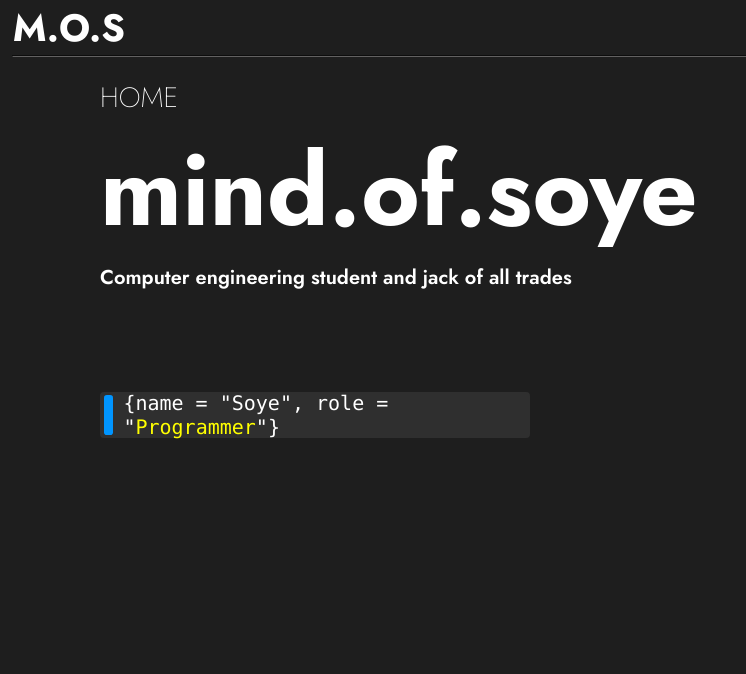
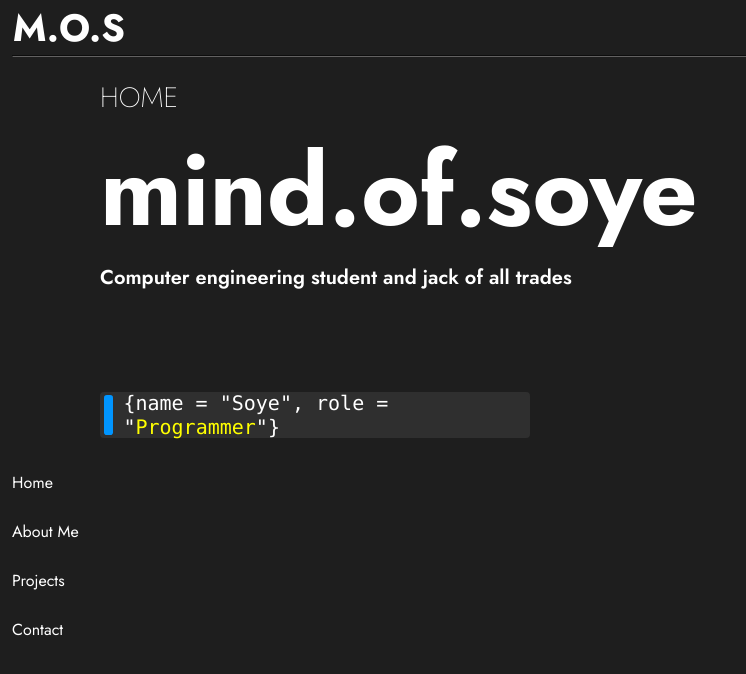
Before and after one commit to mind-of-soye/mind.of.soye, a React (Vite) app: page / in a window 1280 px wide. Shown: the top 674 px of the page, without its empty margins (0-746 px from the left). Built offline with nearby package versions, Linux system fonts and the light colour scheme.

Commit message:
create navbar

```diff
--- a/src/App.jsx
+++ b/src/App.jsx
@@ -1,13 +1,16 @@
-import Codeblock from "./components/Codeblock";
-import HeadingWithPageTitle from "./components/HeadingWithPageTitle";
 import Main from "./components/Main";
 import Taskbar from "./components/Taskbar";
+import NavBar from "./components/NavBar";
 
 function App() {
   return (
     <>
-      <Taskbar />
-      <Main />
+      <div>
+        <Taskbar />
+        <Main />
+      </div>
+
+      <NavBar />
     </>
   );
 }
--- a/src/components/Codeblock.jsx
+++ b/src/components/Codeblock.jsx
@@ -5,7 +5,8 @@ const Codeblock = () => {
     <div className="code-container">
       <p className="code-text">
         &#123;name = "Soye", role = "
-        <span className="code-highlight">Programmer</span>"&#125;
+        <span className="code-highlight">Programmer</span>
+        "&#125;
       </p>
     </div>
   );
--- a/src/components/NavBar.jsx
+++ b/src/components/NavBar.jsx
@@ -0,0 +1,23 @@
+import "./styles/NavBar.css";
+
+const NavBar = () => {
+  return (
+    <nav className="navbar">
+      <ul>
+        <li className="section-link">
+          <a href="">Home</a>
+        </li>
+        <li className="section-link">
+          <a href="">About Me</a>
+        </li>
+        <li className="section-link">
+          <a href="">Projects</a>
+        </li>
+        <li className="section-link">
+          <a href="">Contact</a>
+        </li>
+      </ul>
+    </nav>
+  );
+};
+export default NavBar;
--- /dev/null
+++ b/src/components/styles/NavBar.css
@@ -0,0 +1,37 @@
+navbar {
+  font-family: Jost;
+  font-weight: 500;
+  font-size: 24px;
+}
+
+.section-link {
+  border: 2px solid transparent;
+  height: 45px;
+  width: 118px;
+  display: flex;
+  align-items: center;
+  padding: 0 10px;
+
+  transition: border 0.25s ease, border-radius 0.25s ease;
+}
+
+.section-link::after {
+  content: "";
+  height: 5px;
+  width: 5px;
+  background-color: yellow;
+  border-radius: 100%;
+
+  position: relative;
+  left: 45%;
+
+  display: none;
+}
+.section-link:hover::after {
+  display: block;
+}
+
+.section-link:hover {
+  border: 2px solid hsla(0, 0%, 75%, 56%);
+  border-radius: 4px;
+}
```
